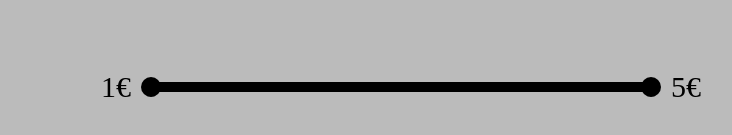
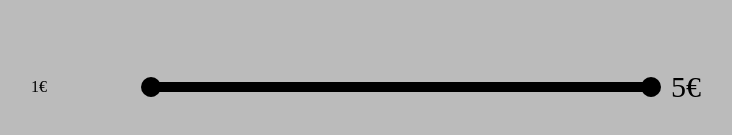
Before and after one commit to sguemar/range-component, a Next.js app: page / in a window 1280 px wide. Shown: the part 413-548 px from the top of the page, without its empty margins (239-971 px from the left). Built offline with nearby package versions, Linux system fonts and the light colour scheme.

Commit message:
refactor: use EditableValue component for min value

```diff
--- a/app/ui/range.tsx
+++ b/app/ui/range.tsx
@@ -1,8 +1,9 @@
 'use client'
 
-import { FormEvent, useEffect, useMemo, useRef, useState } from 'react'
+import { useEffect, useMemo, useRef, useState } from 'react'
 
 import { Bullet } from '@/ui/bullet'
+import { EditableValue } from '@/ui/editable-value'
 import { RangeLineBounds, RangeProps } from '@/lib/definitions'
 
 import styles from '@/ui/range.module.css'
@@ -14,9 +15,6 @@ export const Range = (props: RangeProps) => {
   const [currentMinValue, setCurrentMinValue] = useState(props.min)
   const [currentMaxValue, setCurrentMaxValue] = useState(props.max)
 
-  const [isEditingMinValue, setIsEditingMinValue] = useState(false)
-
-  const [isInvalidMinValue, setIsInvalidMinValue] = useState(false)
   const [minInputValue, setMinInputValue] = useState(currentMinValue)
 
   const [rangeLineBounds, setRangeLineBounds] = useState<RangeLineBounds>({
@@ -36,9 +34,6 @@ export const Range = (props: RangeProps) => {
     return right - left
   }, [rangeLineBounds])
 
-  const getPercentageByValue = (newValue: number) =>
-    ((newValue - props.min) * 100) / (props.max - props.min)
-
   const getMinBulletMaxPosition = () => {
     return (maxBulletPercentage * rangeLineLength) / 100 - 1
   }
@@ -50,6 +45,14 @@ export const Range = (props: RangeProps) => {
   const updateMinBulletValue = (newValue: number) => {
     setCurrentMinValue(newValue)
     setMinInputValue(newValue)
+  }
+
+  const updateMinInputValue = (newValue: number) => {
+    setMinInputValue(newValue)
+  }
+
+  const resetMinInputValue = () => {
+    setMinInputValue(currentMinValue)
   }
 
   const getMaxBulletMinPosition = () => {
@@ -64,52 +67,19 @@ export const Range = (props: RangeProps) => {
     setCurrentMaxValue(newValue)
   }
 
-  const handleClickMinLabel = () => {
-    setIsEditingMinValue(true)
-  }
-
-  const handleMinValueChange = (e: FormEvent<HTMLInputElement>) => {
-    const newValue = Number(e.currentTarget.value)
-    setMinInputValue(newValue)
-    if (newValue > currentMaxValue || newValue < props.min) {
-      setIsInvalidMinValue(true)
-      return
-    }
-    setIsInvalidMinValue(false)
-  }
-
-  const handleMinValueBlur = () => {
-    setIsEditingMinValue(false)
-
-    if (isInvalidMinValue) {
-      setIsInvalidMinValue(false)
-      setMinInputValue(currentMinValue)
-    } else {
-      updateMinBulletValue(Number(minInputValue.toFixed(2)))
-      setMinBulletPercentage(getPercentageByValue(minInputValue))
-    }
-  }
-
   return (
     <div className={styles.rangeContainer} data-testid="range-container">
-      {!isEditingMinValue ? (
-        <label
-          className={`${styles.minValue} ${styles.label}`}
-          onClick={handleClickMinLabel}
-        >
-          {currentMinValue}€
-        </label>
-      ) : (
-        <div>
-          <input
-            onBlur={handleMinValueBlur}
-            onChange={handleMinValueChange}
-            type="number"
-            value={minInputValue}
-          />
-          {isInvalidMinValue && <p>Invalid value</p>}
-        </div>
-      )}
+      <EditableValue
+        currentValue={minInputValue}
+        maximumValue={props.max}
+        maxLimitValue={currentMaxValue}
+        minimumValue={props.min}
+        minLimitValue={props.min}
+        resetInputValue={resetMinInputValue}
+        updateBulletPercentage={updateMinBulletPercentage}
+        updateBulletValue={updateMinBulletValue}
+        updateCurrentInputValue={updateMinInputValue}
+      />
       <div ref={rangeLineRef} className={styles.rangeLine}>
         <Bullet
           currentPercentage={minBulletPercentage}
```
